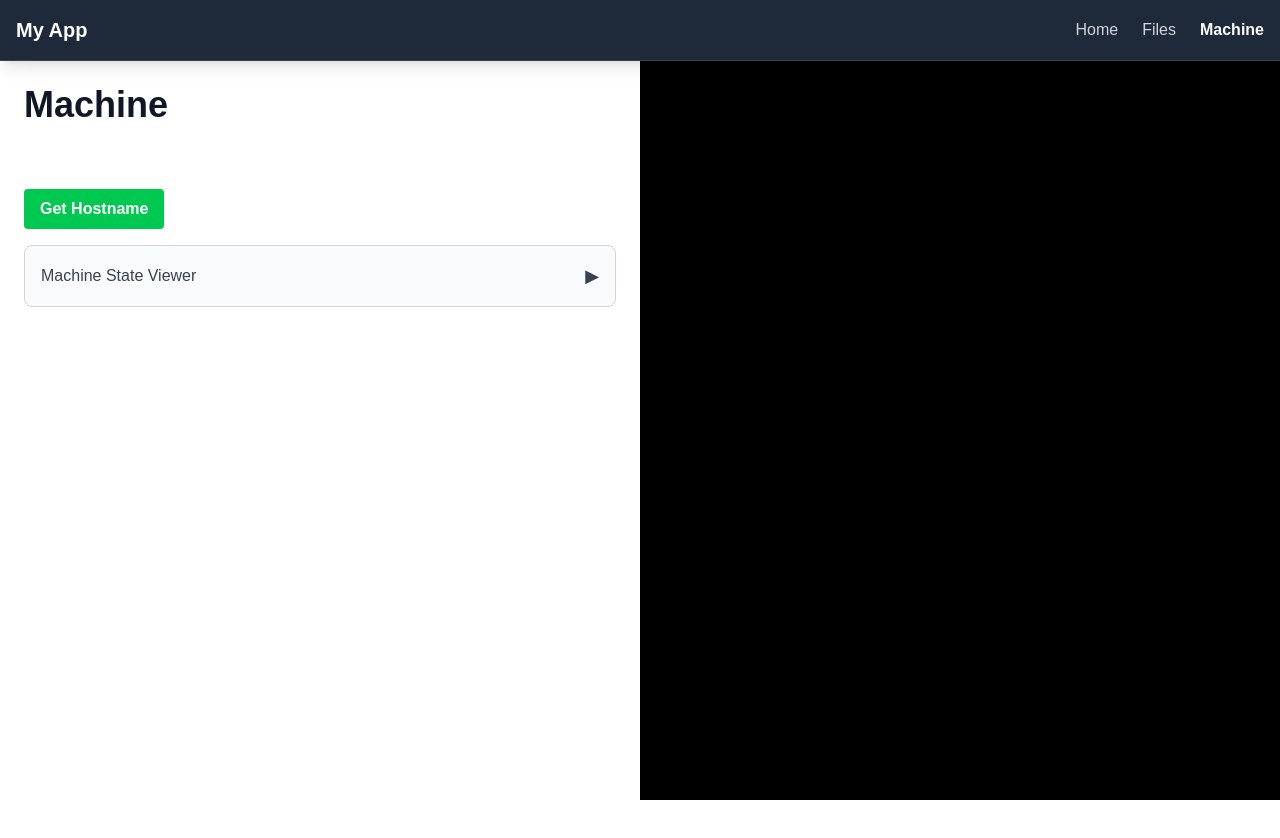
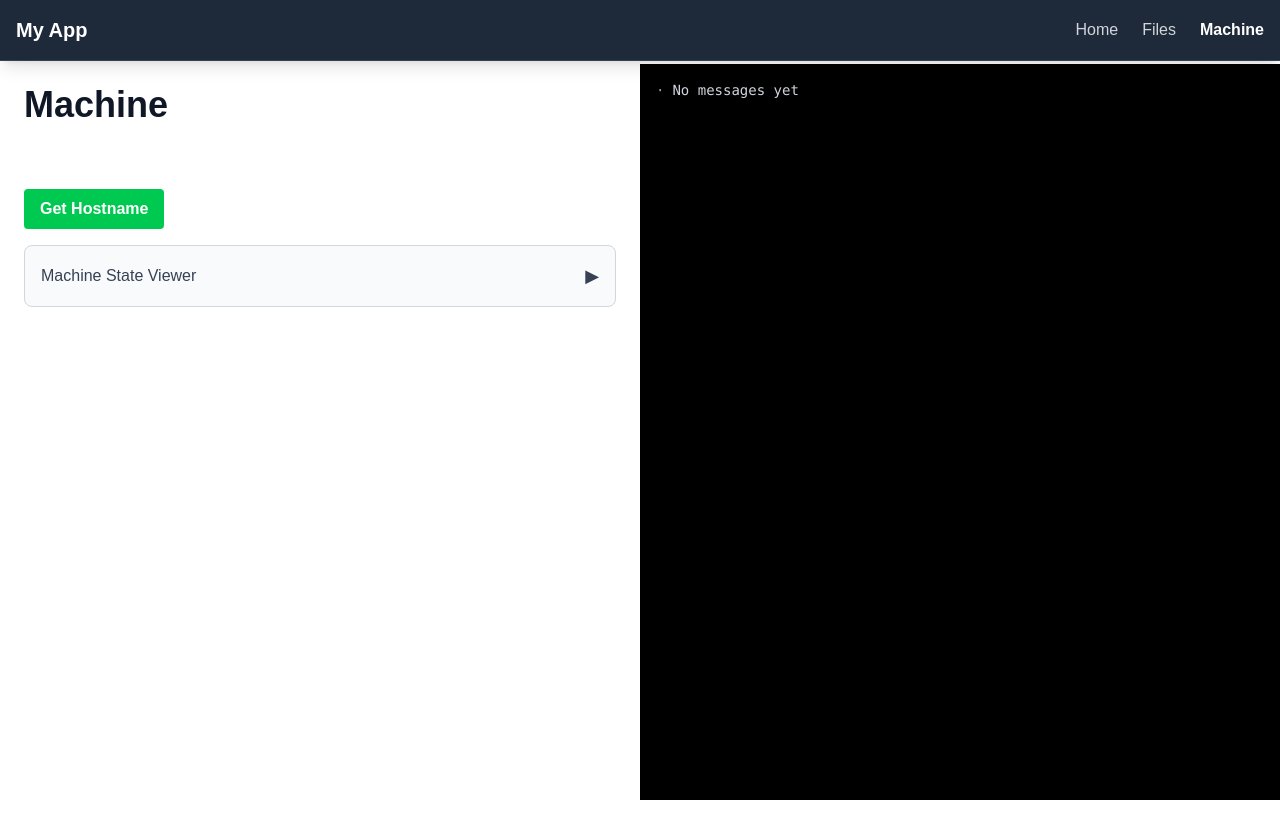
Before and after one commit to merklegroot/hudsse, a Next.js app: page /machine in a window 1280 px wide. Shown: the top 838 px of the page. Built offline with nearby package versions, Linux system fonts and the light colour scheme.

Commit message:
more terminal positioning

```diff
--- a/app/layout.tsx
+++ b/app/layout.tsx
@@ -1,7 +1,8 @@
-import type { Metadata } from 'next'
-import Navigation from '../components/Navigation'
-import { SseProvider } from '../contexts/SseContext'
-import '../styles/globals.css'
+import type { Metadata } from 'next';
+import Navigation from '../components/Navigation';
+import { SseProvider } from '../contexts/SseContext';
+import { MachineTerminal } from '../components/MachineTerminal';
+import '../styles/globals.css';
 
 export const metadata: Metadata = {
   title: 'SSE App',
@@ -18,9 +19,10 @@ export default function RootLayout({
       <body>
         <SseProvider>
           <Navigation />
+          <MachineTerminal />
           {children}
         </SseProvider>
       </body>
     </html>
-  )
+  );
 }
--- a/app/machine/page.tsx
+++ b/app/machine/page.tsx
@@ -1,17 +1,13 @@
 'use client';
 
-import { useMessageStore } from '@/store/messageStore';
 import { useMachineStore } from '@/store/machineStore';
 import SseHostnameButton from '@/components/SseHostnameButton';
-import TerminalControl from '@/components/TerminalControl';
 import { MachineStateViewer } from '@/components/MachineStateViewer';
 
 export default function Machine() {
-  const messages = useMessageStore((state) => state.messages);
   const machineState = useMachineStore((state) => state.machineState);
 
   return (
-    <>
     <div className="h-screen flex flex-col pr-[50%]">
       <div className="flex-none p-6">
         <h1 className="text-3xl font-bold text-gray-900">Machine</h1>
@@ -25,9 +21,5 @@ export default function Machine() {
         </div>
       </div>
     </div>
-      <div className="fixed top-0 right-0 w-1/2 h-screen z-40">
-        <TerminalControl messages={messages} />
-      </div>
-    </>
   )
 }
--- /dev/null
+++ b/components/MachineTerminal.tsx
@@ -0,0 +1,21 @@
+'use client';
+
+import { usePathname } from 'next/navigation';
+import { useMessageStore } from '@/store/messageStore';
+import TerminalControl from './TerminalControl';
+
+export function MachineTerminal() {
+  const pathname = usePathname();
+  const messages = useMessageStore((state) => state.messages);
+
+  // Only show terminal on machine page
+  if (pathname !== '/machine') {
+    return null;
+  }
+
+  return (
+    <div className="fixed top-[4rem] right-0 w-1/2 h-[calc(100vh-4rem)] z-40">
+      <TerminalControl messages={messages} />
+    </div>
+  );
+}
```
Lines whose indentation alone changed are shown as unchanged.
